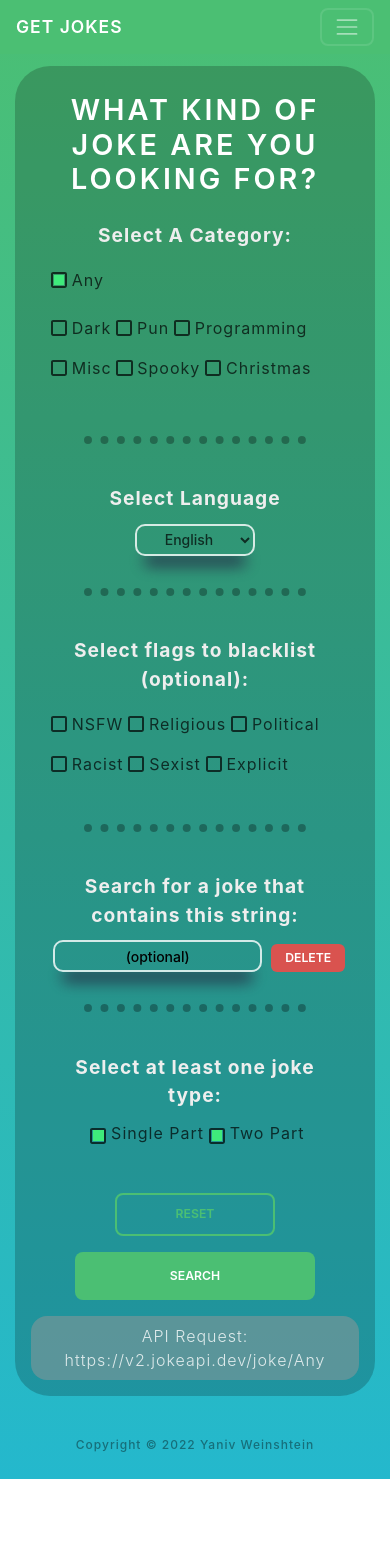
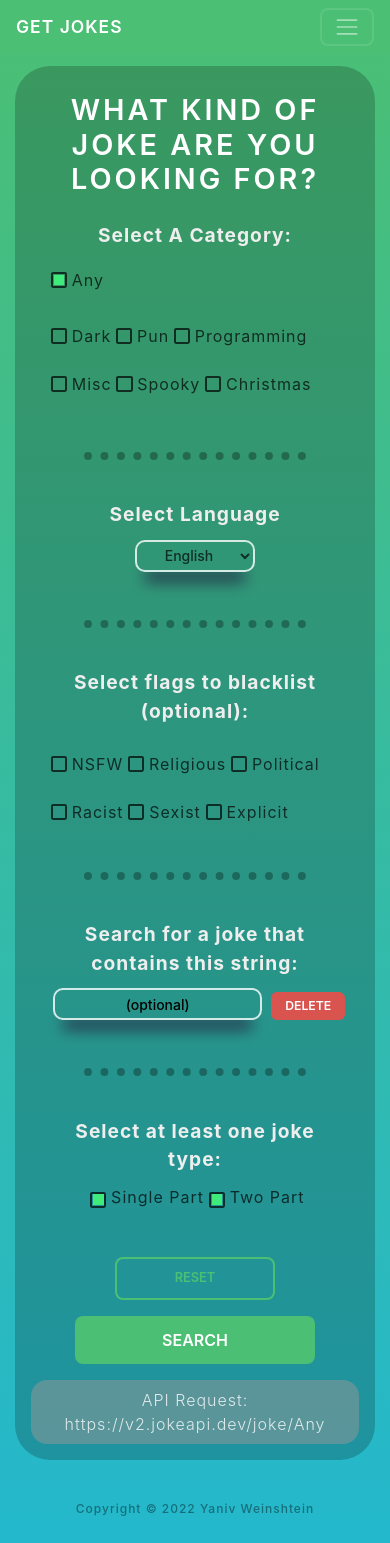
Before and after one commit to YanivWein24/Get-Jokes, a React (Create React App) app: page / in a window 390 px wide. Before the commit the page ends 1479 px from the top, so only its background shows below. Built offline with nearby package versions, Linux system fonts and the light colour scheme.

Commit message:
Minor changes with positioning on mobile, Added different colors to the url

```diff
--- a/src/components/Menu.js
+++ b/src/components/Menu.js
@@ -173,18 +173,17 @@ const Menu = (props) => {
                     </Row>
                     <Row>
                         <span>
-                            <Row className="catSelectMulti">
+                            <Row className="catSelect">
                                 <input type="checkbox" id="Dark" value={dark} checked={dark} onChange={
                                     (e) => { setDark(!dark); handleCategoryChange(e) }} /><label htmlFor="Dark">Dark</label>
                                 <input type="checkbox" id="Pun" value={pun} checked={pun} onChange={
                                     (e) => { setPun(!pun); handleCategoryChange(e) }} /><label htmlFor="Pun">Pun</label>
-
                                 <input type="checkbox" id="Programming" value={programming} checked={programming} onChange={
                                     (e) => { setProgramming(!programming); handleCategoryChange(e) }
                                 } />
                                 <label htmlFor="Programming">Programming</label>
                             </Row>
-                            <Row className="catSelectMulti">
+                            <Row className="catSelect">
                                 <input type="checkbox" id="Misc" value={misc} checked={misc} onChange={
                                     (e) => { setMisc(!misc); handleCategoryChange(e) }} /><label htmlFor="Misc">Misc</label>
                                 <input type="checkbox" id="Spooky" value={spooky} checked={spooky} onChange={
@@ -216,7 +215,7 @@ const Menu = (props) => {
                     Select flags to blacklist (optional):
                 </Col>
                 <Col >
-                    <Row>
+                    <Row className="flagSelect">
                         <input type="checkbox" id="nsfw" value={nsfw} checked={nsfw} onChange={
                             (e) => { setNsfw(!nsfw); handleBlackListChange(e) }} />
                         <label htmlFor="nsfw">NSFW</label>
@@ -227,7 +226,7 @@ const Menu = (props) => {
                             (e) => { setPolitical(!political); handleBlackListChange(e) }} />
                         <label htmlFor="political">Political</label>
                     </Row>
-                    <Row>
+                    <Row className="flagSelect">
                         <input type="checkbox" id="racist" value={racist} checked={racist} onChange={
                             (e) => { setRacist(!racist); handleBlackListChange(e) }} />
                         <label htmlFor="racist">Racist</label>
--- a/src/index.css
+++ b/src/index.css
@@ -330,18 +330,20 @@ option {
   width: 5rem;
   padding: 0 0;
   border-radius: 6px;
-  transition: all .2s ease-in-out;
+  transition: all .25s ease-in-out;
 }
 
 .resetButton {
   width: 10rem;
   height: 2.7rem;
   padding: 0 0;
+  font-size: .8rem;
 }
 
 .searchButton {
   width: 15rem;
   height: 3rem;
+  font-size: 1rem;
 }
 
 .resetButton,
@@ -353,13 +355,13 @@ option {
 .resetButton:hover,
 .searchButton:hover,
 .deleteButton:hover {
-  transform: scale(1.1);
+  transform: scale(1.08);
 }
 
 .resetButton:active,
 .searchButton:active,
 .deleteButton:active {
-  transform: scale(1.2);
+  transform: scale(1.15);
 }
 
 .resetRow {
@@ -375,8 +377,9 @@ option {
   background-color: var(--color-grey-1);
   border-radius: 1rem;
   width: 60%;
-  word-wrap: break-word
-    /* prevents the text from overflowing the parent div */
+  word-wrap: break-word;
+  transition: all .8s ease-in-out;
+  /* prevents the text from overflowing the parent div */
 }
 
 .joke {
@@ -421,7 +424,7 @@ option {
 
 .about p {
   font-size: 1.2rem;
-  color: var(--color-grey-4);
+  color: var(--color-grey-5);
   transition: all .7s ease-in-out;
 }
 
@@ -430,11 +433,17 @@ option {
 }
 
 .about-links {
-  color: var(--color-grey-4);
+  color: var(--color-grey-6);
   font-weight: 800;
   font-size: 1rem;
   transition: all .7s ease-in-out;
 }
+
+.catSelect,
+.flagSelect {
+  padding-top: 0.5rem;
+}
+
 
 .about span span {
   /* heart icon */
@@ -481,7 +490,7 @@ footer {
   select {
     border: 2px solid var(--color-grey-0);
     box-shadow: rgb(38, 57, 77) 0px 20px 15px -10px;
-
+    margin-bottom: 1rem;
   }
 
   #dark .searchString,
```
